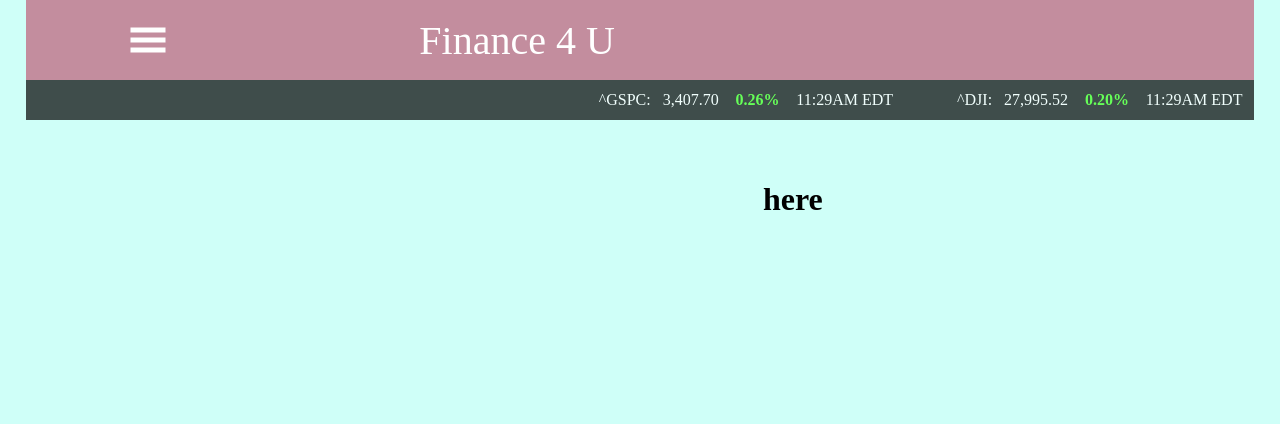
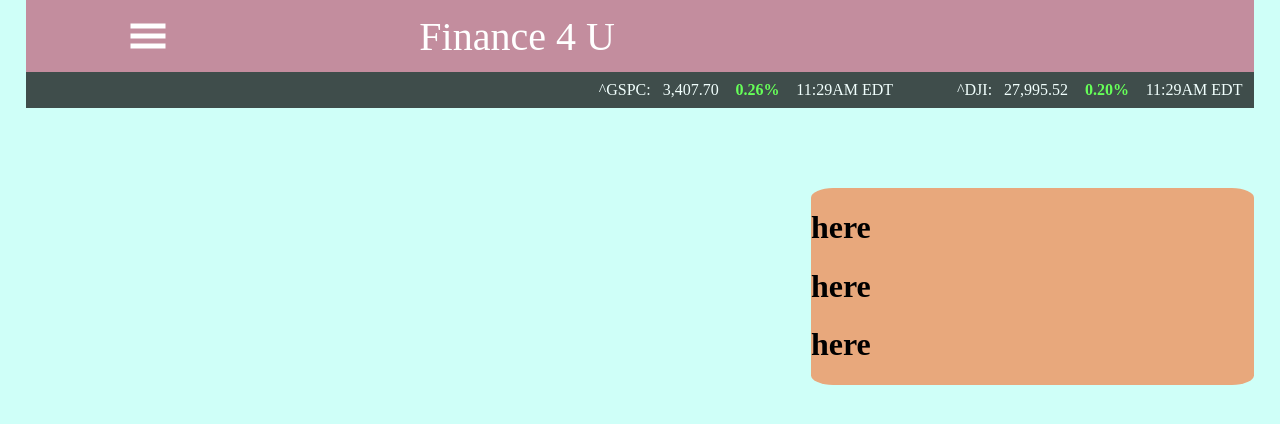
Before and after one commit to RyanWolfen7/FinanceApp, a React (Create React App) app: page /markets in a window 1280 px wide. Shown: the top 424 px of the page. Built offline with nearby package versions, Linux system fonts and the light colour scheme; no server answers; what redux-axios-middleware would draw is missing.

Commit message:
overhauled my grid styles

```diff
--- a/src/components/Markets/Markets.js
+++ b/src/components/Markets/Markets.js
@@ -2,14 +2,15 @@ import React from 'react'
 import { withRouter } from 'react-router';
 import Summary from './Summary/Summary';
 import Movers from './Movers/Movers';
+import { MarketContainer } from '../../styles/Markets'
 
 const Markets = props => {
 
     return (
-        <>
+        <MarketContainer>
             <Summary />
             <Movers />
-        </>
+        </MarketContainer>
     )
 }
 
--- a/src/components/Markets/Movers/Movers.js
+++ b/src/components/Markets/Movers/Movers.js
@@ -14,6 +14,8 @@ const Movers = props => {
     return (
         <MoversContainer>
             <h1>here</h1>
+            <h1>here</h1>
+            <h1>here</h1>
         </MoversContainer>
     )
 }
--- a/src/styles/AppStyles.js
+++ b/src/styles/AppStyles.js
@@ -3,8 +3,5 @@ import styled from 'styled-components'
 export const AppWrapper = styled.div`
     display: grid;
     grid-template-columns: repeat( 5, minmax(0, 1fr));
-    grid-template-rows: repeat( 10, minmax(0, 1fr));
-    align-content: stretch;
     margin: 0 2vw 0;
-    height: 100vh;
 `
--- a/src/styles/Markets.js
+++ b/src/styles/Markets.js
@@ -1,15 +1,23 @@
 import styled from 'styled-components'
 
+export const MarketContainer = styled.div`
+    grid-area: 2 / 1 / span 9 / span 5;
+    display: grid;
+    grid-template-columns: repeat( 5, minmax(0, 1fr));
+    grid-auto-rows: auto;
+    grid-gap: 5em;
+`
+
 export const SummaryContainer = styled.div`
-    grid-area: 2 / 1 / span 1 / span 5;
+    grid-area: 1 / 1 / span 1 / span 5;
     color: white;
     background: black;
     opacity: 0.7;
-    height: 50%;
     overflow: hidden;
     transform: translate3d(0, 0, 0);
     display: grid;
     align-items: center;
+    height: 4.5vh;
 `
 
 export const ExchangeContainer = styled.div`
@@ -42,5 +50,9 @@ export const ExchangeElement = styled.div`
 `
 
 export const MoversContainer = styled.div`
-    grid-area: 3 / 4 / span 3 / span 3;
+    grid-column-start: 4;
+    grid-column-end: 6;
+    background: #E8A87C;
+    border-radius: 5%;
+    height: 100%;
 `
--- a/src/styles/NavBarStyles.js
+++ b/src/styles/NavBarStyles.js
@@ -14,6 +14,7 @@ export const NavContainer = styled.div`
     grid-template-columns: repeat( 5, minmax(0, 1fr));
     align-content: center;
     justify-items: center;
+    height: 9vh;
 `
 
 export const Title = styled.div`
```
